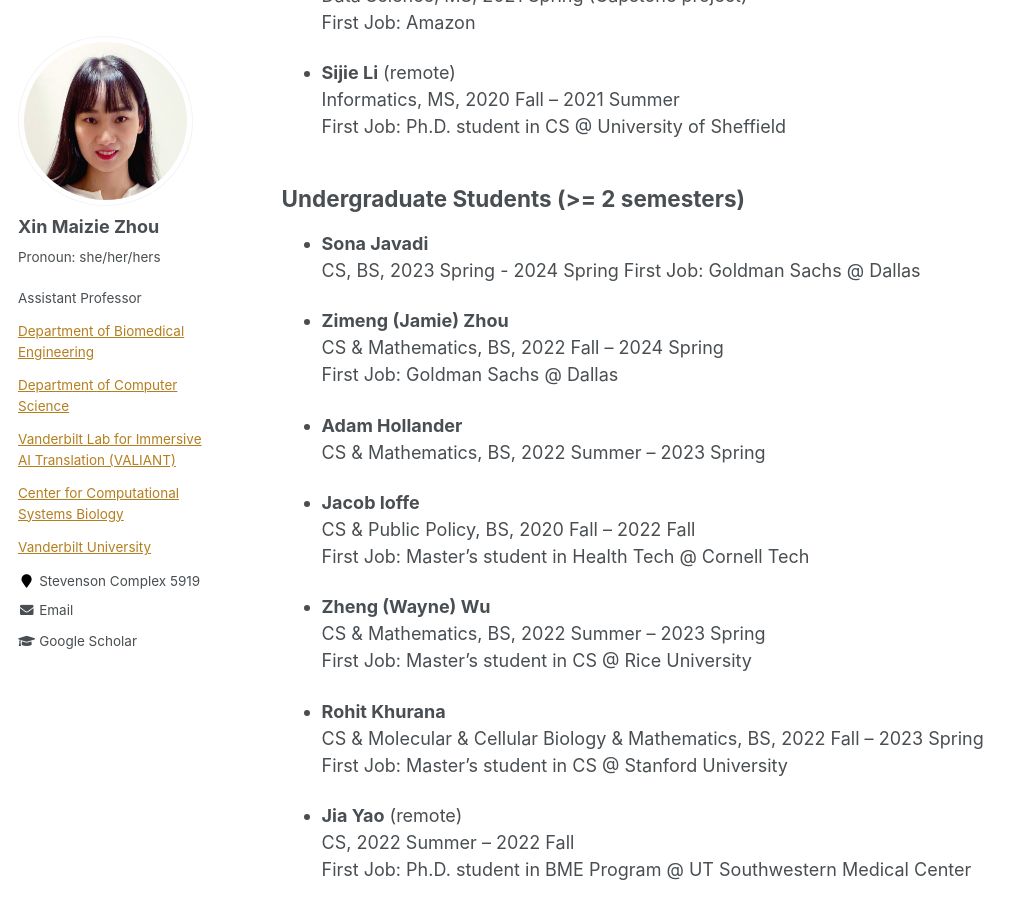
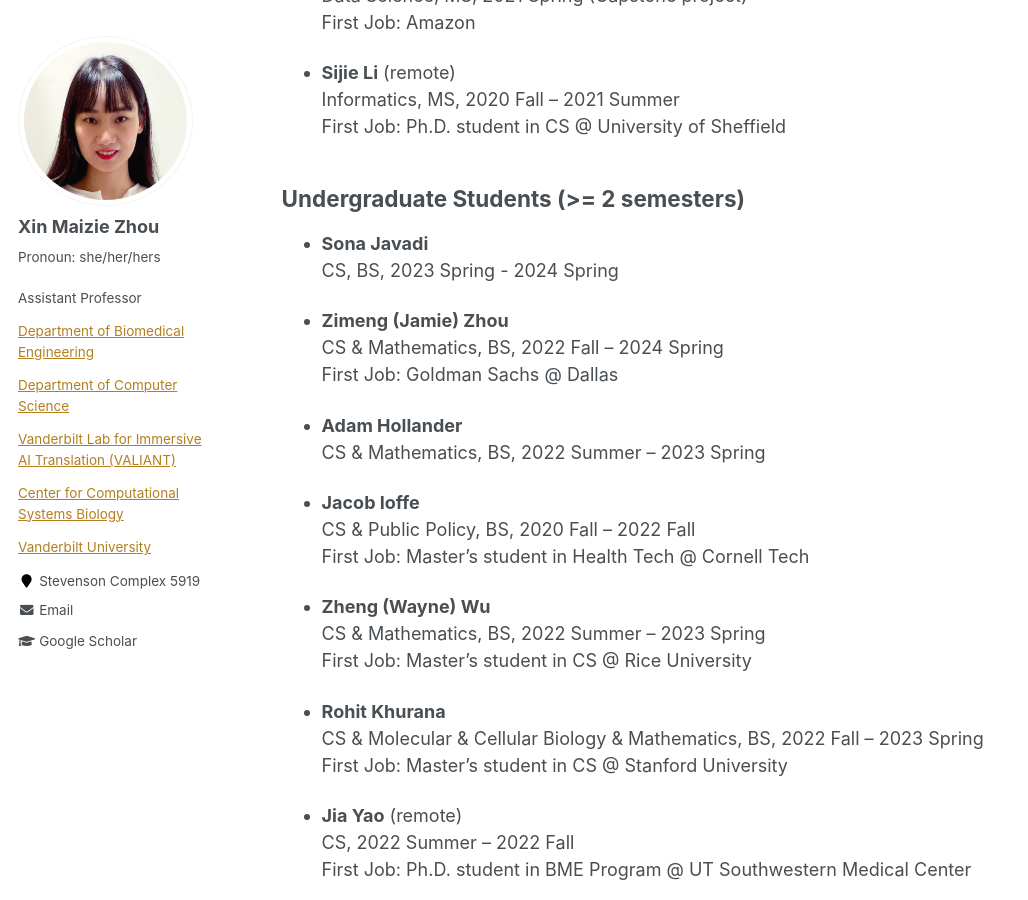
Before and after one commit to maiziezhoulab/Maiziezhoulab.github.io, a Jekyll site: the page built from _pages/LabMembers.md, in a window 1280 px wide and 900 px high, scrolled down 4148 px. Shown: the whole window, without its empty margins (0-1028 px from the left). Built offline with Jekyll 4.4.1, drawn with Linux system fonts in a browser that asks for light colours.

Commit message:
Update LabMembers.md

```diff
--- a/_pages/LabMembers.md
+++ b/_pages/LabMembers.md
@@ -290,7 +290,6 @@ author_profile: true
 
 - **Sona Javadi**
   CS, BS, 2023 Spring - 2024 Spring
-  First Job: Goldman Sachs @ Dallas
 
 - **Zimeng (Jamie) Zhou**
   CS & Mathematics, BS, 2022 Fall – 2024 Spring
```
